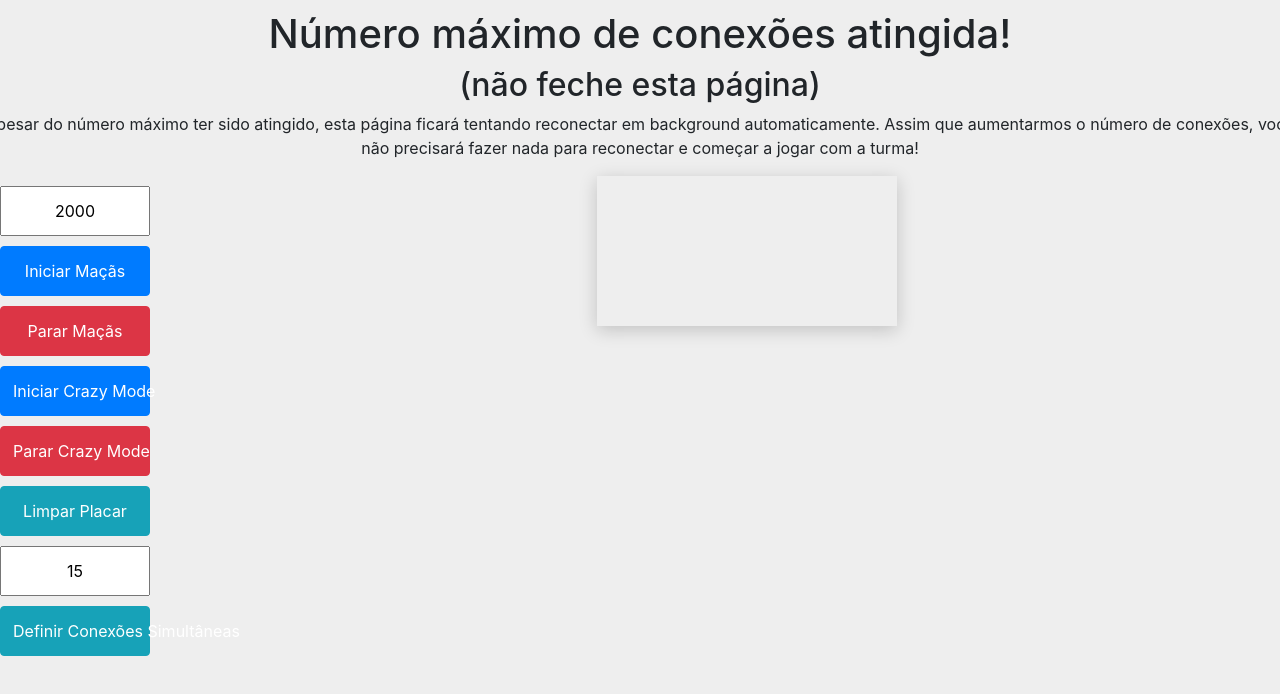
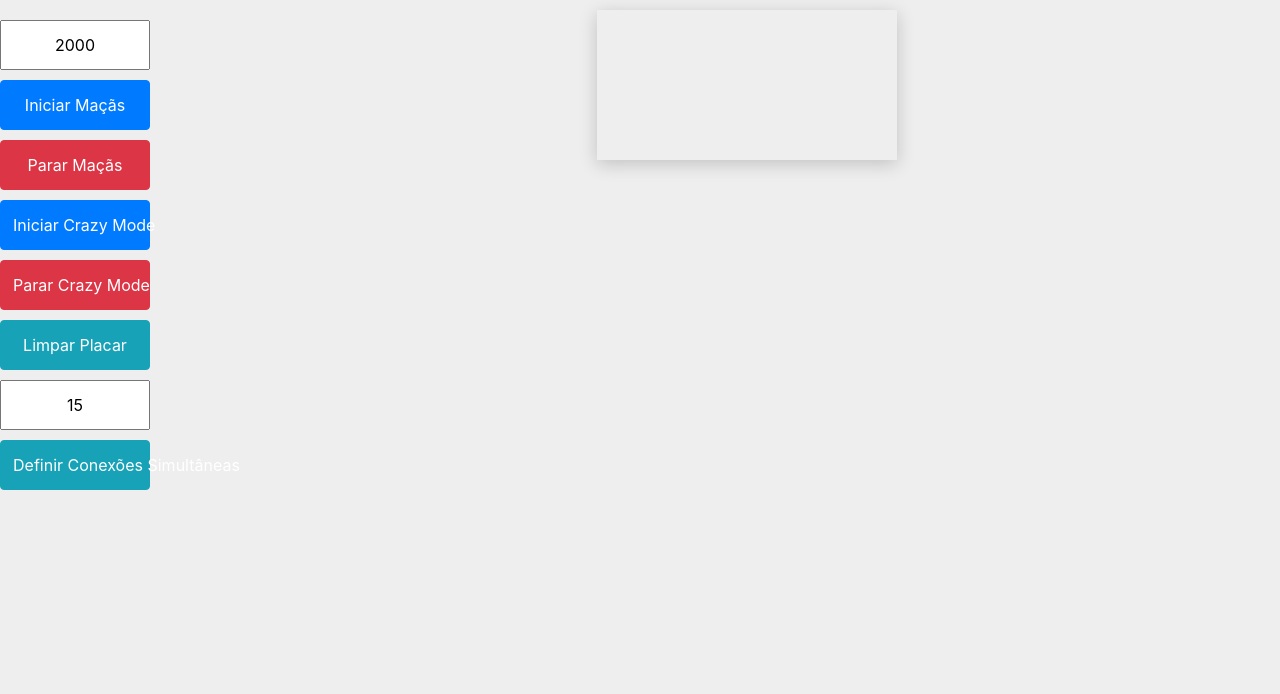
Before and after one commit to LuizCowBTF/SnakeGameJovensGenios, a website: page playground/game-admin.html in a window 1280 px wide. Drawn offline with nearby package versions, Linux system fonts and the light colour scheme; no server answers.

Commit message:
acerto página

```diff
--- a/playground/game-admin.html
+++ b/playground/game-admin.html
@@ -77,12 +77,6 @@
     </head>
     <body>
         <div class="row">
-            <div id="max-concurrent-connection-message">
-                <h1>Número máximo de conexões atingida!</h1>
-                <h2>(não feche esta página)</h2>
-                <p>Apesar do número máximo ter sido atingido, esta página ficará tentando reconectar em background automaticamente. Assim que aumentarmos o número de conexões, você não precisará fazer nada para reconectar e começar a jogar com a turma!</p>
-            </div>
-
             <div class="col-2 text-center" id="admin">
                 <style>
                     #admin {
```
Also changed, not shown: README.md.
